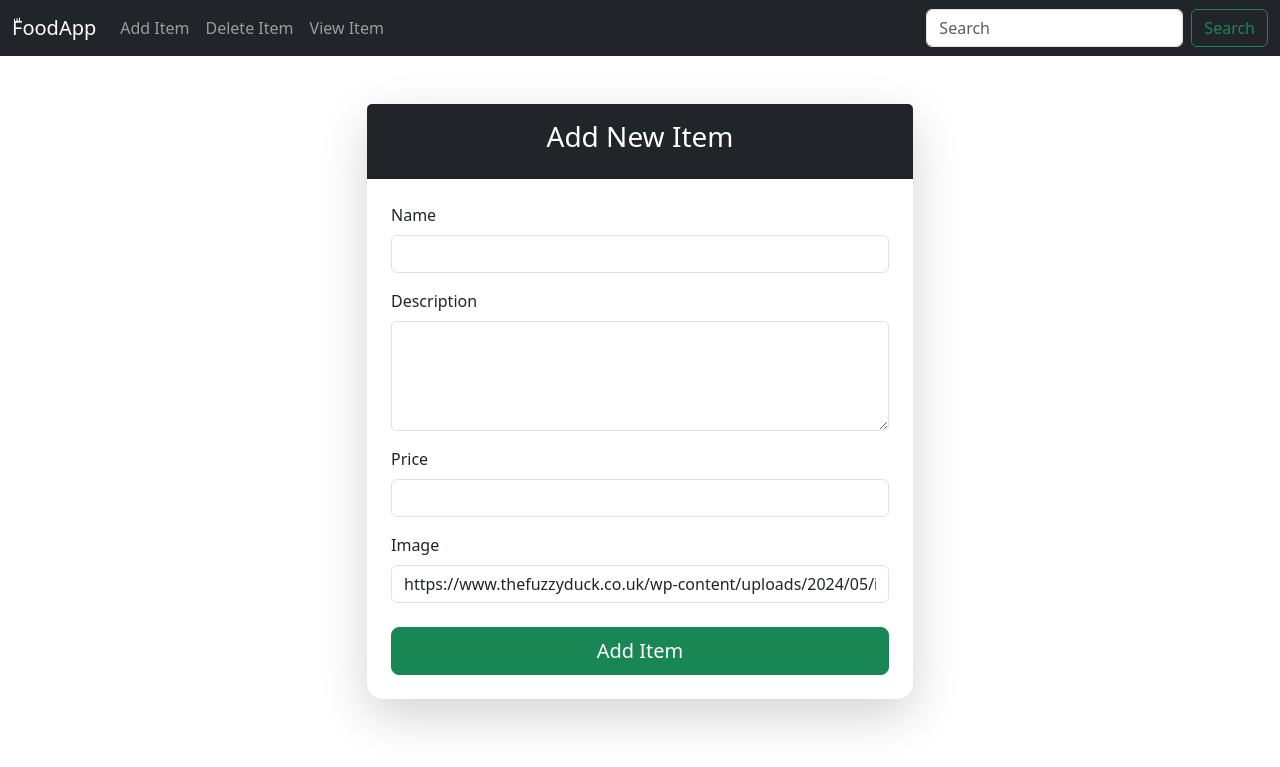
After one commit to sajjadzolghadr/food-menu, a Django app: page /food/add in a window 1280 px wide. The commit adds this page. Shown: the top 767 px of the page. Run offline with Django 5.2, Linux system fonts and the light colour scheme.

Commit message:
feat: add create item form

```diff
--- /dev/null
+++ b/mysite/food/forms.py
@@ -0,0 +1,17 @@
+from django import forms
+from .models import Item
+
+class ItemForm(forms.ModelForm):
+    class Meta:
+        model = Item
+        fields = '__all__'
+
+        widgets = {
+            'name': forms.TextInput(attrs={'class': 'form-control'}),
+            'description': forms.Textarea(attrs={
+                'class': 'form-control',
+                'rows': 4
+            }),
+            'price': forms.NumberInput(attrs={'class': 'form-control'}),
+            'image': forms.URLInput(attrs={'class': 'form-control'}),
+        }
--- a/mysite/food/templates/food/base.html
+++ b/mysite/food/templates/food/base.html
@@ -20,7 +20,7 @@
     <div class="collapse navbar-collapse" id="navbarSupportedContent">
       <ul class="navbar-nav me-auto mb-2 mb-lg-0">
         <li class="nav-item">
-          <a class="nav-link"  href="#">Add Item</a>
+          <a class="nav-link"  href="{% url 'food:create_item' %}">Add Item</a>
         </li>
         <li class="nav-item">
           <a class="nav-link" href="#">Delete Item</a>
--- /dev/null
+++ b/mysite/food/templates/food/item-form.html
@@ -0,0 +1,54 @@
+{% extends 'food/base.html' %}
+
+{% block body %}
+
+<div class="container mt-5">
+    <div class="row justify-content-center">
+        <div class="col-md-6">
+
+            <div class="card shadow-lg border-0 rounded-4">
+                <div class="card-header bg-dark text-white text-center py-3">
+                    <h3>Add New Item</h3>
+                </div>
+
+                <div class="card-body p-4">
+
+                    <form method="POST" enctype="multipart/form-data">
+                        {% csrf_token %}
+
+                        <div class="mb-3">
+                            <label class="form-label">Name</label>
+                            {{ form.name }}
+                        </div>
+
+                        <div class="mb-3">
+                            <label class="form-label">Description</label>
+                            {{ form.description }}
+                        </div>
+
+                        <div class="mb-3">
+                            <label class="form-label">Price</label>
+                            {{ form.price }}
+                        </div>
+
+                        <div class="mb-4">
+                            <label class="form-label">Image</label>
+                            {{ form.image }}
+                        </div>
+
+                        <div class="d-grid">
+                            <button type="submit" class="btn btn-success btn-lg">
+                                Add Item
+                            </button>
+                        </div>
+
+                    </form>
+
+                </div>
+            </div>
+
+        </div>
+    </div>
+</div>
+
+{% endblock %}
--- a/mysite/food/urls.py
+++ b/mysite/food/urls.py
@@ -5,4 +5,5 @@ urlpatterns = [
     path('',views.index,name='index'),
     path('<int:item_id>',views.detail,name='detail'),
     path('item/',views.item,name='item'),
+    path('add',views.create_item,name='create_item')
 ]
--- a/mysite/food/views.py
+++ b/mysite/food/views.py
@@ -1,6 +1,7 @@
-from django.shortcuts import render
+from django.shortcuts import render,redirect
 from django.http import HttpResponse
 from.models import Item
+from .forms import ItemForm
 
 # Create your views here.
 def index(request):
@@ -17,3 +18,11 @@ def detail(request,item_id):
         'item': item,
     }
     return render(request, 'food/detail.html', context)
+
+def create_item(request):
+    form = ItemForm(request.POST or None)
+
+    if form.is_valid():
+        form.save()
+        return redirect('food:index')
+    return render(request,'food/item-form.html',{'form':form})
```
